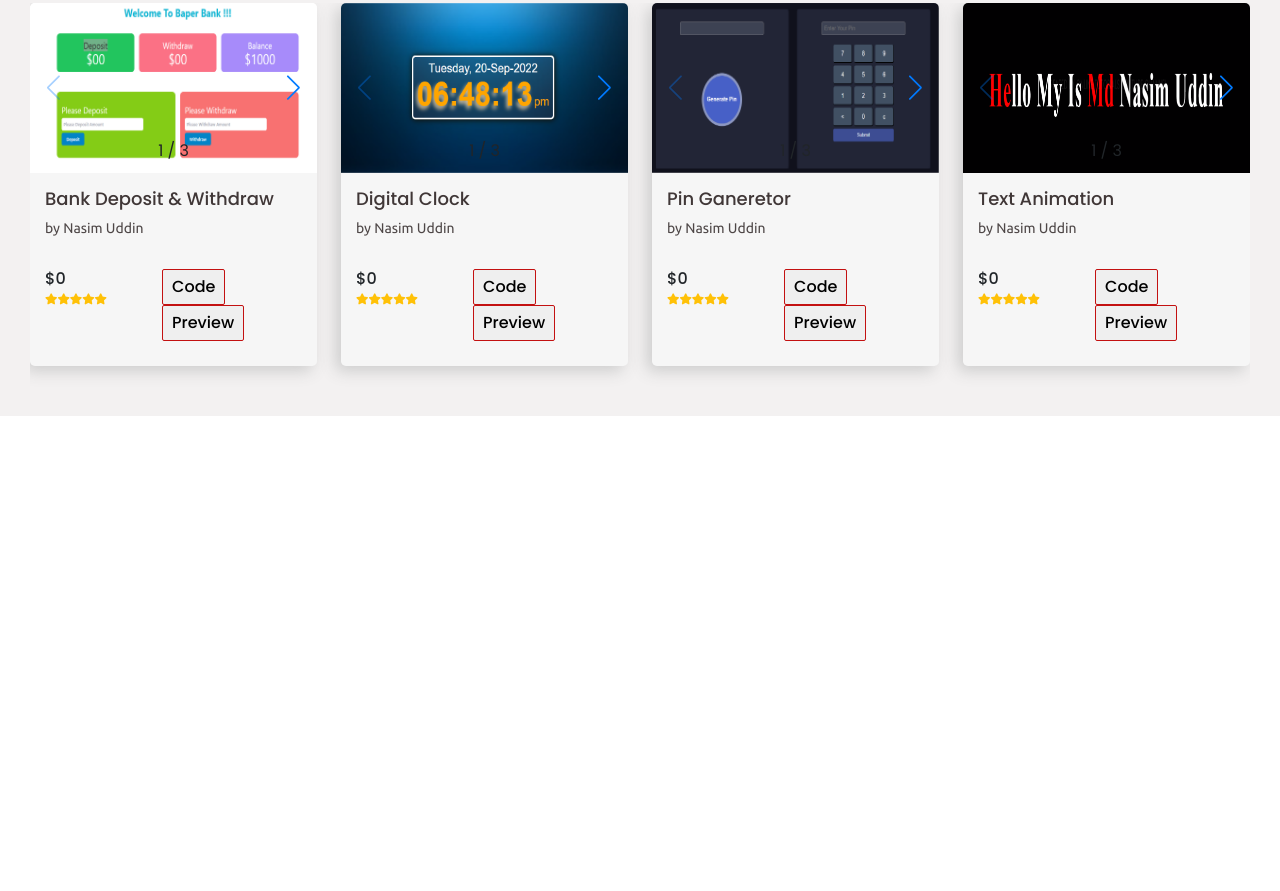
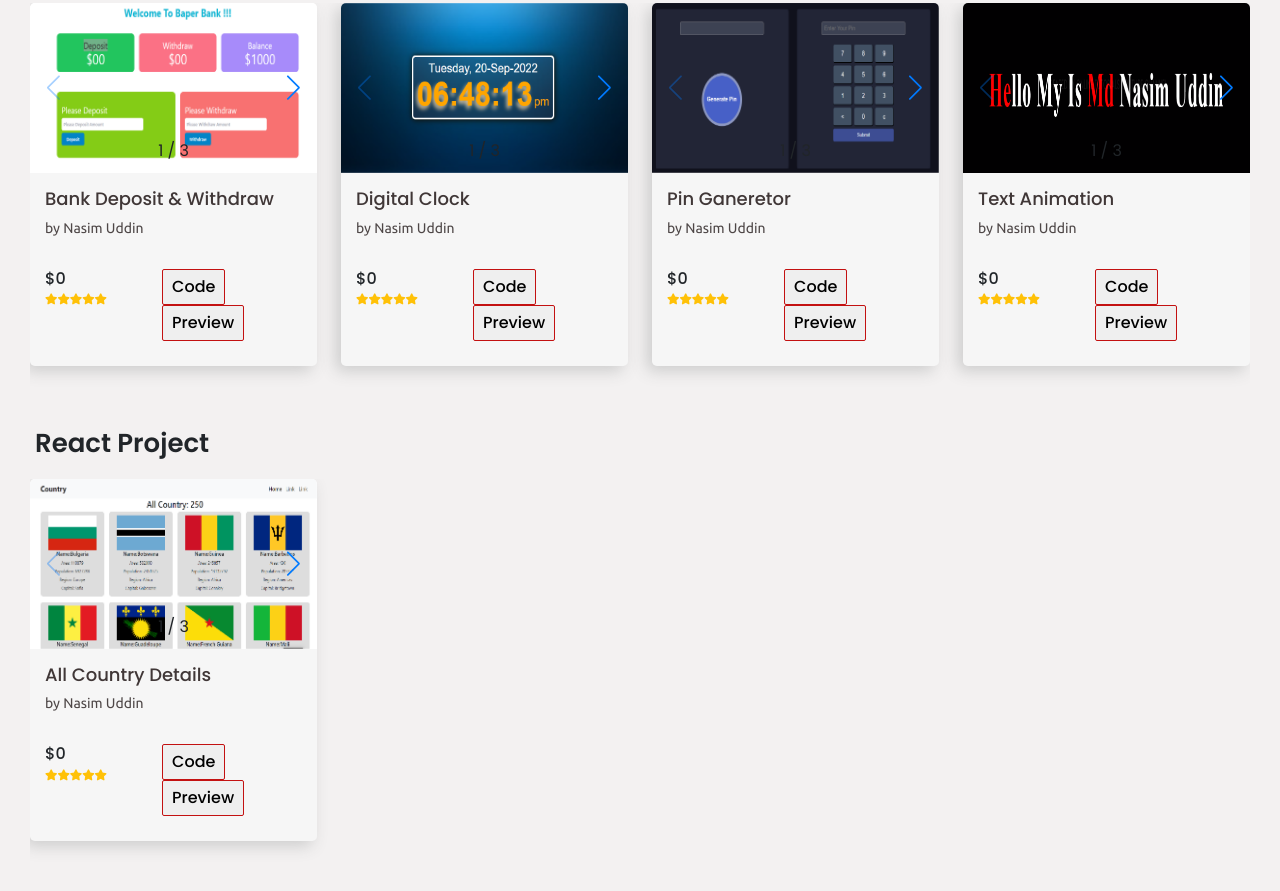
Before and after one commit to nasim0994/nasim-portfolio, a plain HTML site: page project.html in a window 1280 px wide. Shown: the part 1197-2088 px from the top of the page. Before the commit the page ends 1613 px from the top, so only its background shows below. Drawn offline with nearby package versions, Linux system fonts and the light colour scheme.

Commit message:
raect project add

```diff
--- a/project.html
+++ b/project.html
@@ -756,6 +756,71 @@
       </div>
     </section>
 
+    <!-------- React project -------------->
+    <section class="js-project-content">
+      <div class="full-website">
+        <div class="row">
+          <div class="col-md-12">
+            <h2 class="project-title">React Project</h2>
+          </div>
+        </div>
+        <div class="project-list">
+          <div class="row">
+            <!-- 1 -->
+            <div class="col-md-3">
+              <div class="singel-project">
+                <div class="card-img">
+                  <!-- Swiper -->
+                  <div class="swiper mySwiper">
+                    <div class="swiper-wrapper">
+                      <div class="swiper-slide">
+                        <img src="img/country.png" alt="" />
+                      </div>
+                      <div class="swiper-slide">
+                        <img src="img/country-1.png" alt="" />
+                      </div>
+                      <div class="swiper-slide">
+                        <img src="img/country-2.png" alt="" />
+                      </div>
+                    </div>
+                    <div class="swiper-button-next"></div>
+                    <div class="swiper-button-prev"></div>
+                    <div class="swiper-pagination"></div>
+                  </div>
+                </div>
+                <div class="card-contect">
+                  <h2>All Country Details</h2>
+                  <p>by Nasim Uddin</p>
+                  <div class="row">
+                    <div class="col-md-5">
+                      <h6>$0</h6>
+                      <p>
+                        <i class="fas fa-star"></i><i class="fas fa-star"></i
+                        ><i class="fas fa-star"></i><i class="fas fa-star"></i
+                        ><i class="fas fa-star"></i>
+                      </p>
+                    </div>
+                    <div class="col-md-7">
+                      <button class="code">
+                        <a target="_blank">Code</a>
+                      </button>
+                      <button class="preview">
+                        <a
+                          href="https://all-country-details-withapi.netlify.app/"
+                          target="_blank"
+                          >Preview</a
+                        >
+                      </button>
+                    </div>
+                  </div>
+                </div>
+              </div>
+            </div>
+          </div>
+        </div>
+      </div>
+    </section>
+
     <!--Bootstrap JS-->
     <script
       src="https://cdn.jsdelivr.net/npm/bootstrap@5.0.2/dist/js/bootstrap.bundle.min.js"
```
Also changed, not shown: img/country-1.png (added), img/country-2.png (added), img/country.png (added).
